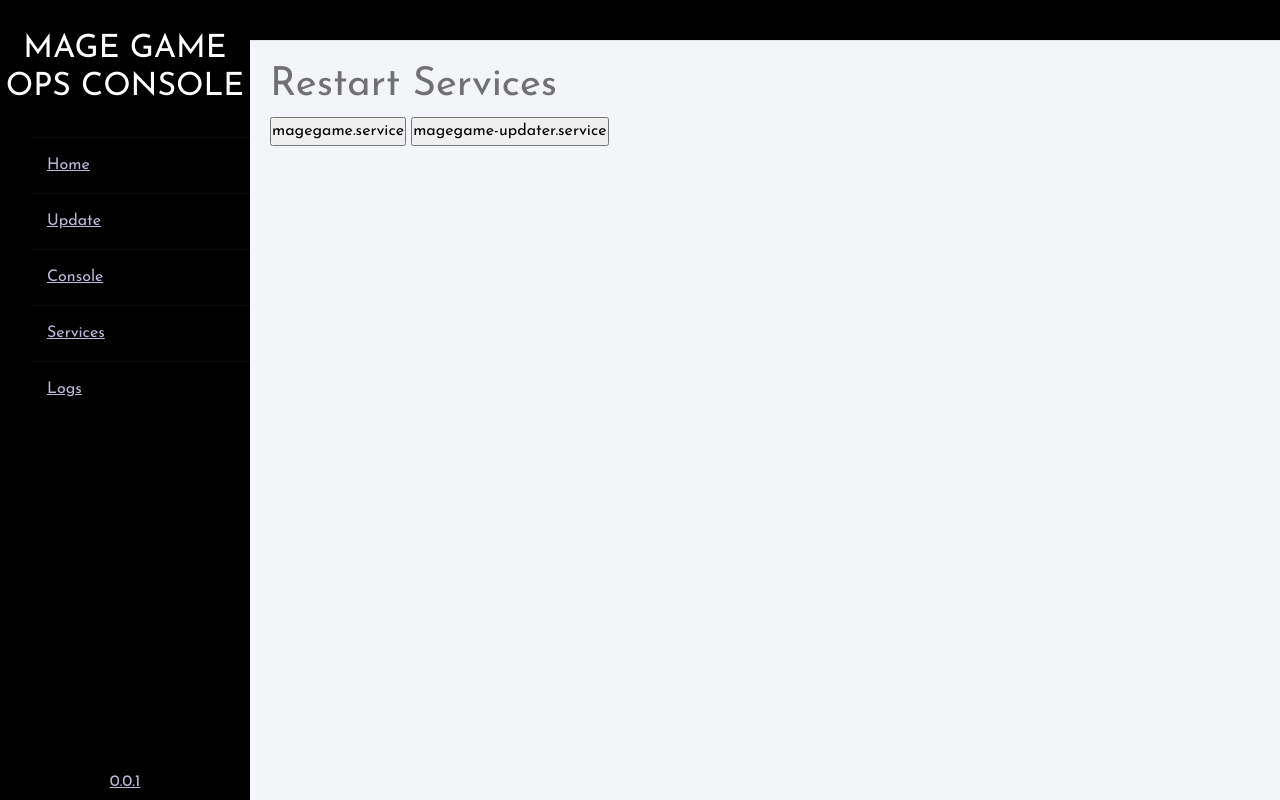
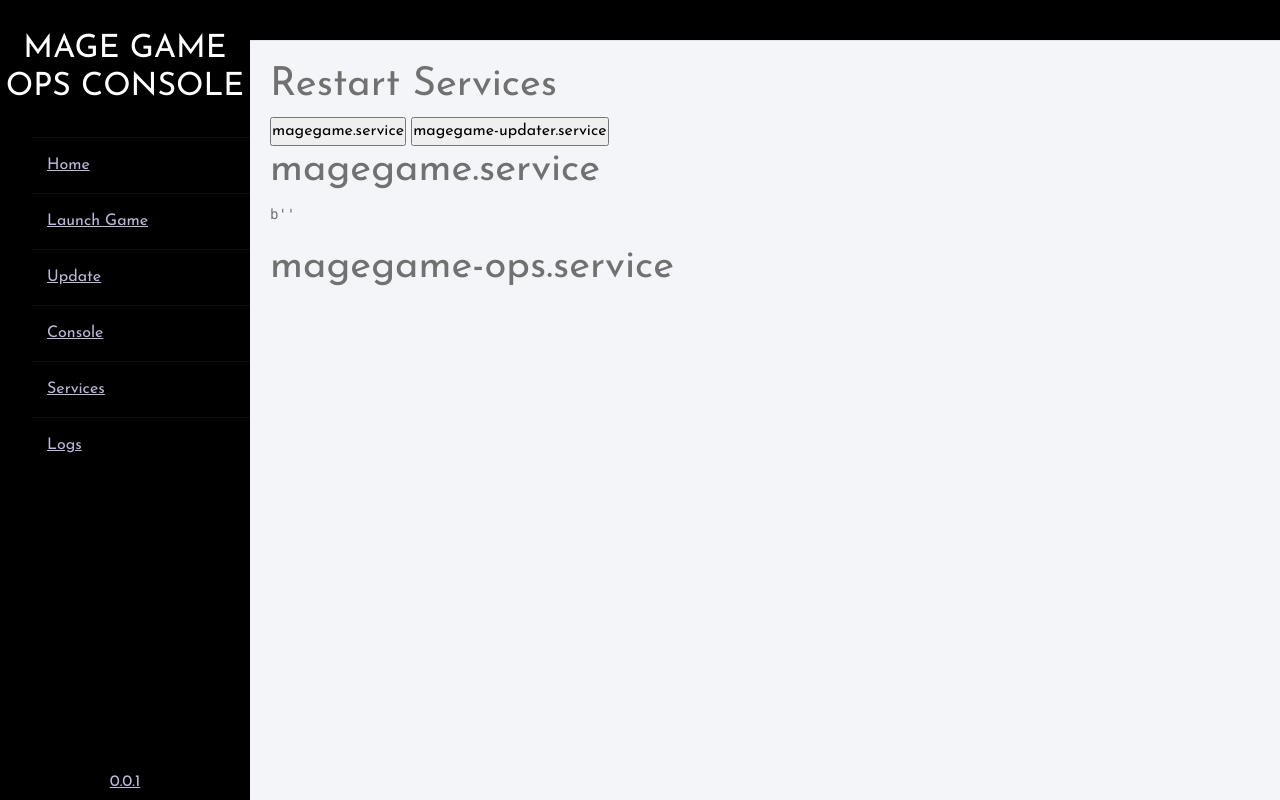
Before and after one commit to Pandemic21/magegame-ops, a Flask app: page /services in a window 1280 px wide. Run offline with Flask 2, Linux system fonts and the light colour scheme; data that the repository does not hold is empty; some libraries are stand-ins or nearby versions.

Commit message:
added service details endpoint

```diff
--- a/app.py
+++ b/app.py
@@ -5,6 +5,7 @@ import logging
 import os
 import random
 import json
+import subprocess
 
 ### setup logging...
 # create logger with 'spam_application'
@@ -141,31 +142,11 @@ def services():
 # API Routes #
 ##############
 
-# Route: /api/service
-
-@app.route('/api/service',  methods=["GET"])
-def mageGameService():
-    service = request.args.get('s')
-    if service == "magegame.service":
-        tmpFile = str(random.randint(0,99))
-        os.system('systemctl status magegame.service > ' + tmpFile)
-        f = open(tmpFile, "r")
-        magegamelogs = f.read()
-        os.remove(tmpFile)
-        return magegamelogs
-    elif service == "magegame-ops.service":
-        return "Client sent: magegame-ops.service"
-    else:
-        return "not a valid service: "
-
-
 # Route: /api/version/magegame
 
 @app.route('/api/version/magegame', methods=["GET"])
 def apiGetMageGameVersion():
     program = request.args.get('p')
-
-    #f = open("/etc/magegame/package.json", "r")
     f = open("../magegame/package.json", "r")
     return json.load(f)['version']
 
@@ -177,14 +158,12 @@ def apiGetOpsConsoleVersion():
     return OPS_CONSOLE_VERSION
 
 
-# Route: /api/service/<str:service>
+# Route: /api/serviceCheck
 
 @app.route('/api/serviceCheck',  methods=["GET"])
-def apiGetAnyService():
+def apiServiceCheck():
     service = request.args.get('s')
     stat = -999
-
-    print(service)
 
     # magegame.service
     if service == "magegame.service":
@@ -195,13 +174,30 @@ def apiGetAnyService():
         stat = os.system('systemctl status magegame-ops.service')
 
     # Parse what "stat" means
-    print(stat)
     if stat == 0:
         return '<span class="text-success">Running</span>'
     elif stat == -999:
         return "Service not found"
     else:
         return '<span class="text-danger">NOT running</span>'
+
+
+# Route: /api/serviceDetails
+
+@app.route('/api/serviceDetails',  methods=["GET"])
+def apiServiceDetails():
+    service = request.args.get('s')
+    stat = -999
+
+    # magegame.service
+    if service == "magegame.service":
+        result = subprocess.run(['systemctl', 'status', 'magegame.service'], stdout=subprocess.PIPE)
+
+    # magegame-ops.service
+    elif service == "magegame-ops.service":
+        result = subprocess.run(['systemctl', 'status', 'magegame-ops.service'], stdout=subprocess.PIPE)
+
+    return str(result.stdout)
 
 
 
--- a/templates/base.html
+++ b/templates/base.html
@@ -75,6 +75,7 @@ https://bbbootstrap.com/snippets/simple-sidebar-navigation-menu-pure-html-and-cs
         <h2>Mage Game Ops Console</h2>
         <ul>
             <li><a href="/home">Home</a></li>
+            <li><a href="http://game.pandemicdev.com:8081/" target="_blank">Launch Game</a></li>
             <li><a href="/update">Update</a></li>
             <li><a href="/console">Console</a></li>
             <li><a href="/services">Services</a></li>
--- a/templates/services.html
+++ b/templates/services.html
@@ -8,4 +8,22 @@
       <input type="submit" id="restart_service" name="action" value="magegame-updater.service">
 </form>
 
+<h1>magegame.service</h1>
+<pre id="services_magegamedetails"></pre>
+
+<h1>magegame-ops.service</h1>
+<pre id="services_magegameopsdetails"></pre>
+
+
+
+
+
+<script>
+// get the Mage Game service details
+sendXmlHttpRequest('/api/serviceDetails?s=magegame.service', 'services_magegamedetails')
+
+// get the Mage Game service details
+sendXmlHttpRequest('/api/serviceDetails?s=magegame-ops.service', 'services_magegamedetails')
+</script>
+
 {% endblock %}
```
Also changed, not shown: 1 other file.
